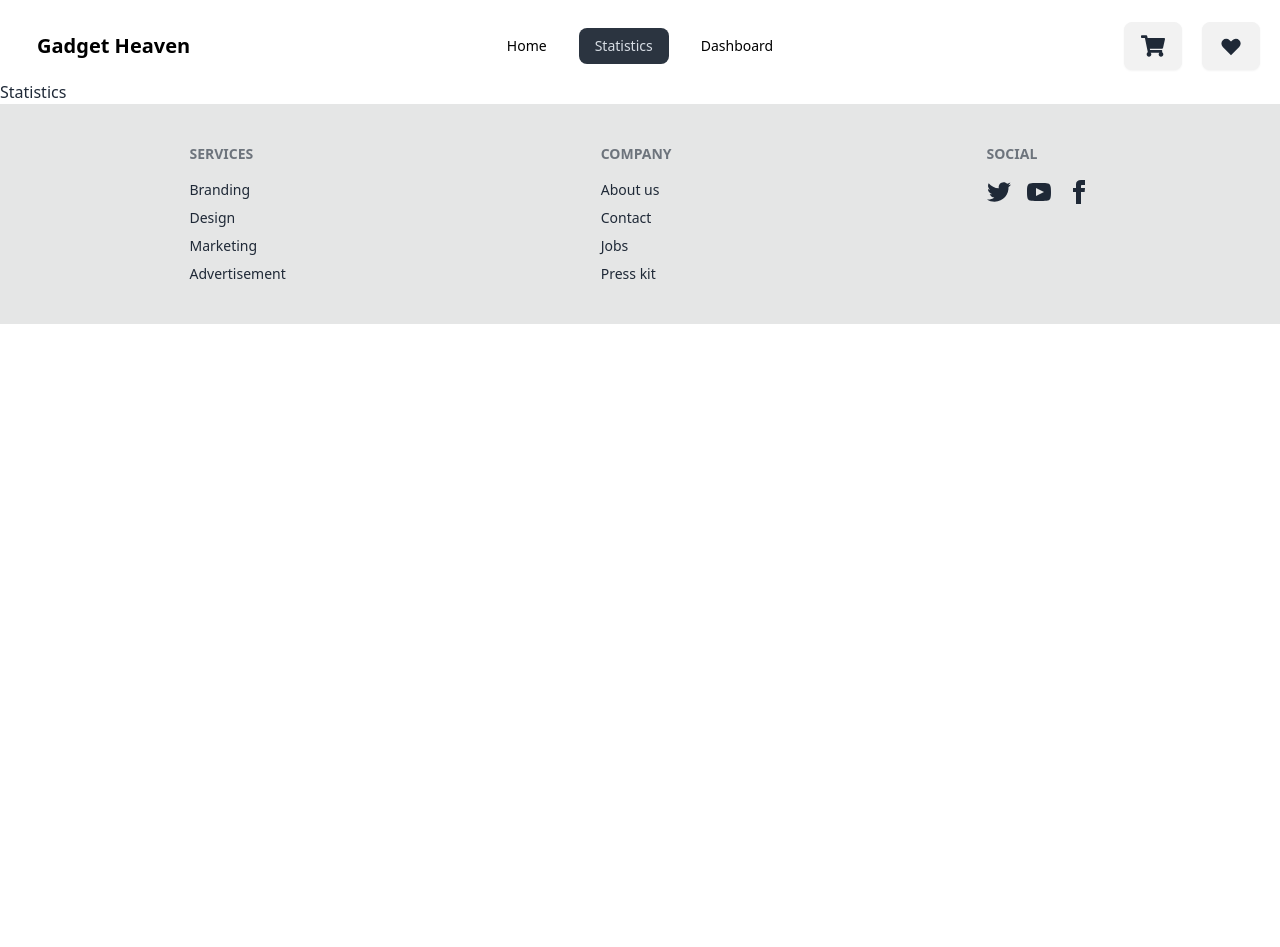
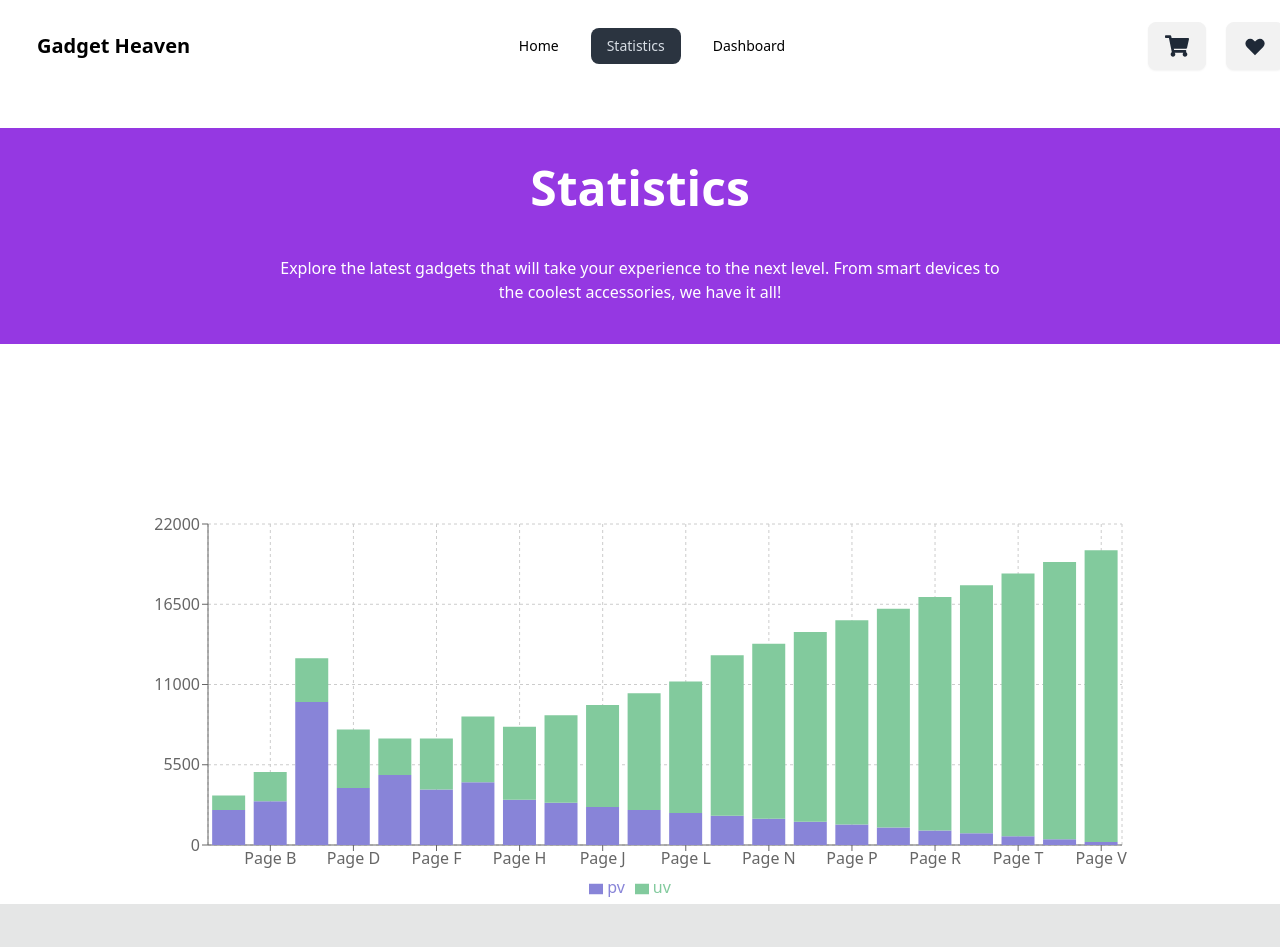
Before and after one commit to programming-hero-web-course-4/b10a8-gadget-heaven-deluardon, a React (Vite) app: page /statistics in a window 1280 px wide. Shown: the top 947 px of the page. Before the commit the page ends 800 px from the top, so only its background shows below. Built offline with nearby package versions, Linux system fonts and the light colour scheme.

Commit message:
line chart show

```diff
--- a/src/Page/DashbordBanner.jsx
+++ b/src/Page/DashbordBanner.jsx
@@ -61,7 +61,7 @@ const DashbordBanner = ({
       <div className="hero bg-[#9538E2]">
         <div className="hero-content text-center">
           <div className="max-w-md">
-            <h1 className="text-5xl font-bold">Dashboard</h1>
+            <h1 className="text-5xl font-bold mt-24">Dashboard</h1>
             <p className="py-6">
               Explore the latest gadgets that will take your experience to the
               next level. From smart devices to the coolest accessories, we have
--- a/src/Page/Home.jsx
+++ b/src/Page/Home.jsx
@@ -13,7 +13,7 @@ const Home = () => {
             <div className="hero">
               <div className="hero-content text-center">
                 <div className="">
-                  <h1 className="text-5xl font-bold text-white leading-[72px]">
+                  <h1 className="text-5xl font-bold text-white mt-24 leading-[72px]">
                     Upgrade Your Tech Accessorize with <br /> Gadget Heaven
                     Accessories
                   </h1>
--- a/src/Page/Navber.jsx
+++ b/src/Page/Navber.jsx
@@ -1,6 +1,5 @@
 import { HiHeart } from "react-icons/hi";
 import { FaShoppingCart } from "react-icons/fa";
-
 import { NavLink, useLocation } from "react-router-dom";
 
 const Navber = () => {
@@ -10,8 +9,8 @@ const Navber = () => {
 
   return (
     <div
-      className={`md:mx-3 mx-auto ${
-        isHome ? "bg-[#9538E2] rounded-t-lg mx-3 px-10" : isStatistics ? "bg-white" : "bg-gray-100"
+      className={`fixed top-0 w-full z-10 md:mx-3 mx-auto ${
+        isHome ? "bg-[#9538E2] rounded-t-lg rounded-b-lg mx-3 px-10" : isStatistics ? "bg-white" : "bg-gray-100"
       }`}>
       <div className="navbar mt-3">
         <div className="navbar-start">
@@ -57,7 +56,7 @@ const Navber = () => {
           </div>
           <a className="btn btn-ghost text-xl text-black">Gadget Heaven</a>
         </div>
-        <div className="navbar-center hidden md:flex ">
+        <div className="navbar-center hidden md:flex">
           <ul className="menu menu-horizontal px-1 gap-4">
             <li>
               <NavLink
@@ -81,15 +80,16 @@ const Navber = () => {
           </ul>
         </div>
         <div className="navbar-end gap-5">
-
           <NavLink to={"/dashboard"}>
-              <button className="btn text-2xl"><FaShoppingCart /></button>
-              </NavLink>
-
-
-         <NavLink to={"/dashboard"}> <button className="btn text-2xl">
-           <HiHeart></HiHeart>
-          </button></NavLink>
+            <button className="btn text-2xl">
+              <FaShoppingCart />
+            </button>
+          </NavLink>
+          <NavLink to={"/dashboard"}>
+            <button className="btn text-2xl">
+              <HiHeart />
+            </button>
+          </NavLink>
         </div>
       </div>
     </div>
--- a/src/Page/NotFound.jsx
+++ b/src/Page/NotFound.jsx
@@ -1,12 +1,17 @@
-// NotFound.js
 const NotFound = () => {
-    return (
-      <div className="text-center">
-        <h1 className="text-4xl">404</h1>
-        <p className="text-xl">Oops! The page you are looking for does not exist.</p>
-        <a href="/" className="text-blue-500">Go to Home</a>
-      </div>
-    );
-  };
+  return (
+    <div className="text-center my-32">
+      <h1 className="text-5xl font-medium">404</h1>
+      <p className="text-xl my-4">
+        Oops! The page you are looking for does not exist.
+      </p>
+      <a href="/" className="text-blue-500">
+        Go to Home
+      </a>
 
-  export default NotFound;
+
+    </div>
+  );
+};
+
+export default NotFound;
--- a/src/Page/Statistics.jsx
+++ b/src/Page/Statistics.jsx
@@ -1,11 +1,74 @@
+import StatisticsBanner from "./StatisticsBanner";
+import React from "react";
+import {
+  BarChart,
+  Bar,
+  Line,
+  XAxis,
+  YAxis,
+  CartesianGrid,
+  Tooltip,
+  Legend,
+  ResponsiveContainer
+} from "recharts";
+
+const Statistics = () => {
+    const data = [
+        { name: 'Page A', uv: 1000, pv: 2400, amt: 1500, price: 1200 },
+        { name: 'Page B', uv: 2000, pv: 3000, amt: 2500, price: 1500 },
+        { name: 'Page C', uv: 3000, pv: 9800, amt: 1800, price: 2100 },
+        { name: 'Page D', uv: 4000, pv: 3908, amt: 2200, price: 1700 },
+        { name: 'Page E', uv: 2500, pv: 4800, amt: 2100, price: 1600 },
+        { name: 'Page F', uv: 3500, pv: 3800, amt: 2400, price: 1900 },
+        { name: 'Page G', uv: 4500, pv: 4300, amt: 2600, price: 2200 },
+        { name: 'Page H', uv: 5000, pv: 3100, amt: 2800, price: 2300 },
+        { name: 'Page I', uv: 6000, pv: 2900, amt: 2900, price: 2400 },
+        { name: 'Page J', uv: 7000, pv: 2600, amt: 3000, price: 2500 },
+        { name: 'Page K', uv: 8000, pv: 2400, amt: 3100, price: 2600 },
+        { name: 'Page L', uv: 9000, pv: 2200, amt: 3200, price: 2700 },
+        { name: 'Page M', uv: 11000, pv: 2000, amt: 3300, price: 2800 },
+        { name: 'Page N', uv: 12000, pv: 1800, amt: 3400, price: 2900 },
+        { name: 'Page O', uv: 13000, pv: 1600, amt: 3500, price: 3000 },
+        { name: 'Page P', uv: 14000, pv: 1400, amt: 3600, price: 3100 },
+        { name: 'Page Q', uv: 15000, pv: 1200, amt: 3700, price: 3200 },
+        { name: 'Page R', uv: 16000, pv: 1000, amt: 3800, price: 3300 },
+        { name: 'Page S', uv: 17000, pv: 800, amt: 3900, price: 3400 },
+        { name: 'Page T', uv: 18000, pv: 600, amt: 4000, price: 3500 },
+        { name: 'Page U', uv: 19000, pv: 400, amt: 4100, price: 3600 },
+        { name: 'Page V', uv: 20000, pv: 200, amt: 4200, price: 3700 },
+    ];
 
 
-const Statistics = () => {
-    return (
-        <div>
-            <h1>Statistics</h1>
+
+  return (
+    <div className="w-full">
+      <StatisticsBanner />
+      <div className="flex justify-center mt-8">
+        <div style={{ width: "80%", height: 400 }}>
+          <ResponsiveContainer width="100%" height="100%">
+            <BarChart
+              data={data}
+              margin={{
+                top: 20,
+                right: 30,
+                left: 20,
+                bottom: 5,
+              }}
+            >
+              <CartesianGrid strokeDasharray="3 3" />
+              <XAxis dataKey="name" />
+              <YAxis />
+              <Tooltip />
+              <Legend />
+              <Bar dataKey="pv" stackId="a" fill="#8884d8" />
+              <Bar dataKey="uv" stackId="a" fill="#82ca9d" />
+              <Line type="monotone" dataKey="price" stroke="#FF5733" strokeWidth={2} dot={{ r: 3 }} name="Price" />
+            </BarChart>
+          </ResponsiveContainer>
         </div>
-    );
+      </div>
+    </div>
+  );
 };
 
 export default Statistics;
--- /dev/null
+++ b/src/Page/StatisticsBanner.jsx
@@ -0,0 +1,20 @@
+const StatisticsBanner = () => {
+  return (
+    <div>
+      <div className="hero">
+        <div className="hero-content text-center my-32 bg-[#9538E2] w-full text-[#FFFFFF]">
+          <div className="">
+            <h1 className="text-5xl font-bold py-5">Statistics</h1>
+            <p className="py-6">
+              Explore the latest gadgets that will take your experience to the
+              next level. From smart devices to <br></br> the coolest accessories, we have
+              it all!
+            </p>
+          </div>
+        </div>
+      </div>
+    </div>
+  );
+};
+
+export default StatisticsBanner;
```
Also changed, not shown: package.json (+7 -1 lines), 1 other file (tests, documents, lock files or other folders).
